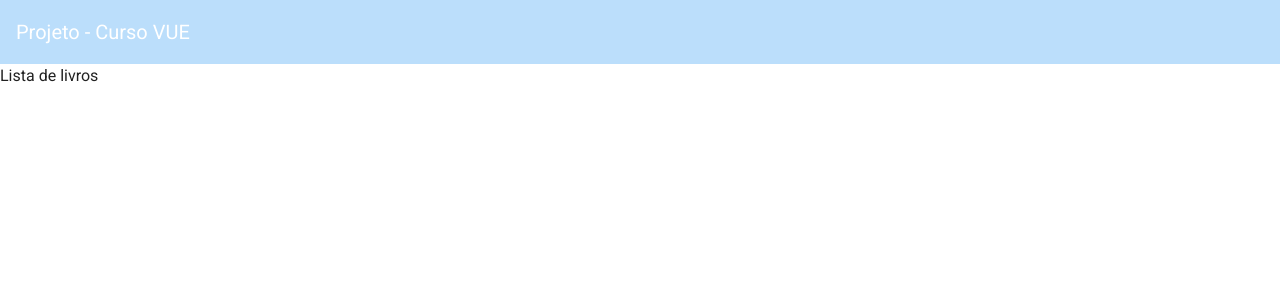
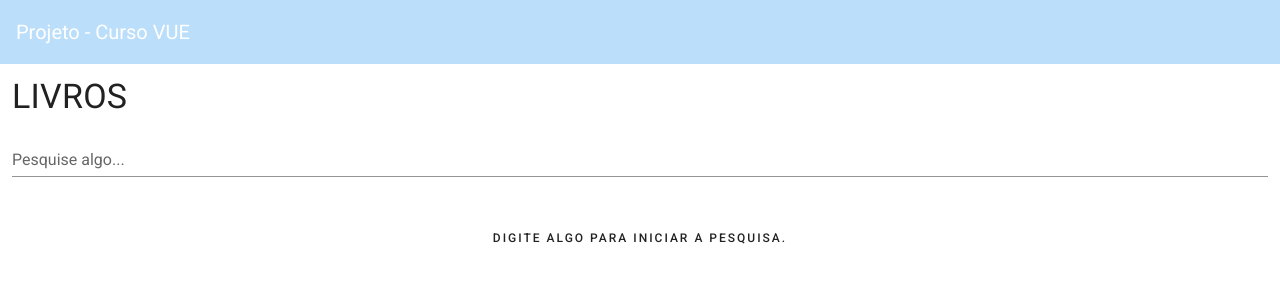
Before and after one commit to flavionfg/projeto-curso-vue, a Vue app: page /#/book in a window 1280 px wide. Shown: the top 300 px of the page. Built offline with nearby package versions, Linux system fonts and the light colour scheme.

Commit message:
create page to list books

```diff
--- a/package.json
+++ b/package.json
@@ -9,6 +9,7 @@
   },
   "dependencies": {
     "@vue/eslint-config-airbnb": "^5.1.0",
+    "axios": "^0.21.1",
     "core-js": "^3.6.5",
     "eslint-plugin-html": "^6.1.0",
     "vue": "^2.6.11",
--- a/src/components/Login/LoginPage.vue
+++ b/src/components/Login/LoginPage.vue
@@ -27,15 +27,11 @@
 </template>
 
 <script>
-    // AIzaSyAxq8DWcJn0X677bwo__3kDVRFE7UGCX2g
-
     export default {
         name: 'LoginPage',
         data() {
             return {
-                token: '',
-                message: '',
-                showMessage: false,
+                token: 'AIzaSyAxq8DWcJn0X677bwo__3kDVRFE7UGCX2g',
             };
         },
         methods: {
--- /dev/null
+++ b/src/components/book/BookList.vue
@@ -0,0 +1,81 @@
+<template>
+    <div>
+        <v-row>
+            <v-col cols="12">
+                <v-text-field v-model="textSearch" label="Pesquise algo..."
+                              @input="doSearch"
+                />
+            </v-col>
+        </v-row >
+
+        <v-row justify=center v-if="!textSearch">
+            <v-col
+                cols="12"
+                md="4"
+                class="text-center"
+            >
+                <p class="overline">Digite algo para iniciar a pesquisa.</p>
+            </v-col>
+        </v-row>
+
+        <loading :condition="searchOnGoing">
+            <v-row>
+                <v-col v-for="(book, i) in bookList" :key="i"
+                       cols="12"
+                       md="3"
+                       lg="2"
+                >
+                    <v-card class="mx-auto">
+                        <v-card-title>{{ book.volumeInfo.title }}</v-card-title>
+                        <v-card-title>{{ book.volumeInfo.subtitle }}</v-card-title>
+
+                        <v-card-actions>
+                            <v-btn text
+                                   small
+                                   color="primary"
+                            >
+                                Ver Detalhes
+                            </v-btn>
+                        </v-card-actions>
+                    </v-card>
+                </v-col>
+            </v-row>
+        </loading>
+    </div>
+</template>
+
+<script>
+    import Loading from '../loading/Loading.vue';
+
+    const axios = require('axios');
+
+    export default {
+        name: 'BookList',
+        components: { Loading },
+        data() {
+            return {
+                textSearch: '',
+                bookList: [],
+                searchOnGoing: false,
+            };
+        },
+        methods: {
+            doSearch() {
+                if (this.textSearch) {
+                    this.searchOnGoing = true;
+
+                    axios.get(`https://www.googleapis.com/books/v1/volumes?q=${this.textSearch}`).then((response) => {
+                        this.bookList = response.data.items;
+                        this.searchOnGoing = false;
+                    });
+                } else {
+                    this.bookList = [];
+                }
+            },
+        },
+    };
+</script>
+
+<style scoped>
+
+</style>
--- a/src/components/book/BookListPage.vue
+++ b/src/components/book/BookListPage.vue
@@ -1,12 +1,25 @@
 <template>
-    <div>
-        <p>Lista de livros</p>
-    </div>
+    <v-container fluid>
+        <v-row>
+            <v-col
+                cols="12"
+                md="4"
+                lg="3"
+            >
+                <h6 class="display-1 text-uppercase">Livros</h6>
+            </v-col>
+        </v-row>
+
+        <book-list />
+    </v-container>
 </template>
 
 <script>
+    import BookList from './BookList.vue';
+
     export default {
         name: 'BookListPage',
+        components: { BookList },
     };
 </script>
 
--- /dev/null
+++ b/src/components/loading/Loading.vue
@@ -0,0 +1,26 @@
+<template>
+    <div>
+        <div v-if="condition">
+            <v-progress-circular
+                indeterminate
+                color="primary"
+            />
+        </div>
+        <div v-if="!condition">
+            <slot />
+        </div>
+    </div>
+</template>
+
+<script>
+    export default {
+        name: 'Loading',
+        props: {
+            condition: { type: Boolean, required: true },
+        },
+    };
+</script>
+
+<style scoped>
+
+</style>
```
Also changed, not shown: 1 other file (tests, documents, lock files or other folders).
